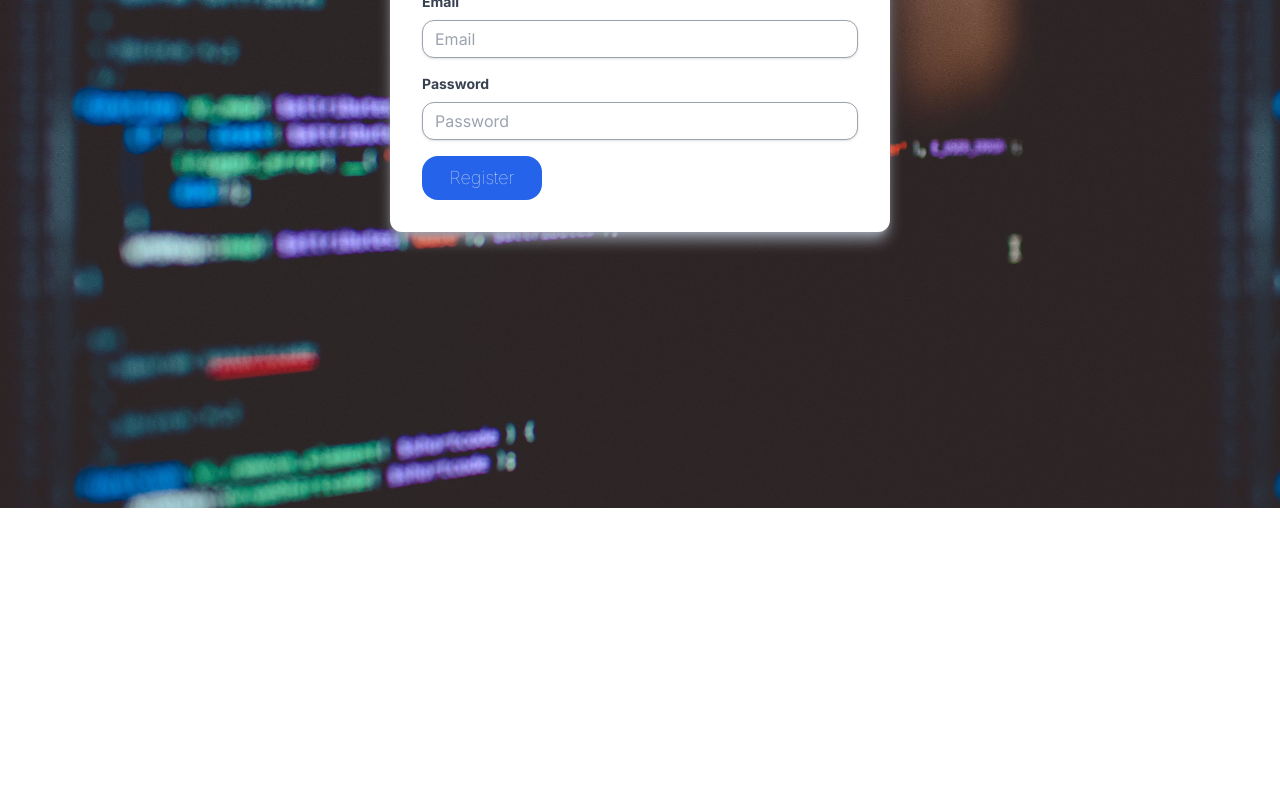
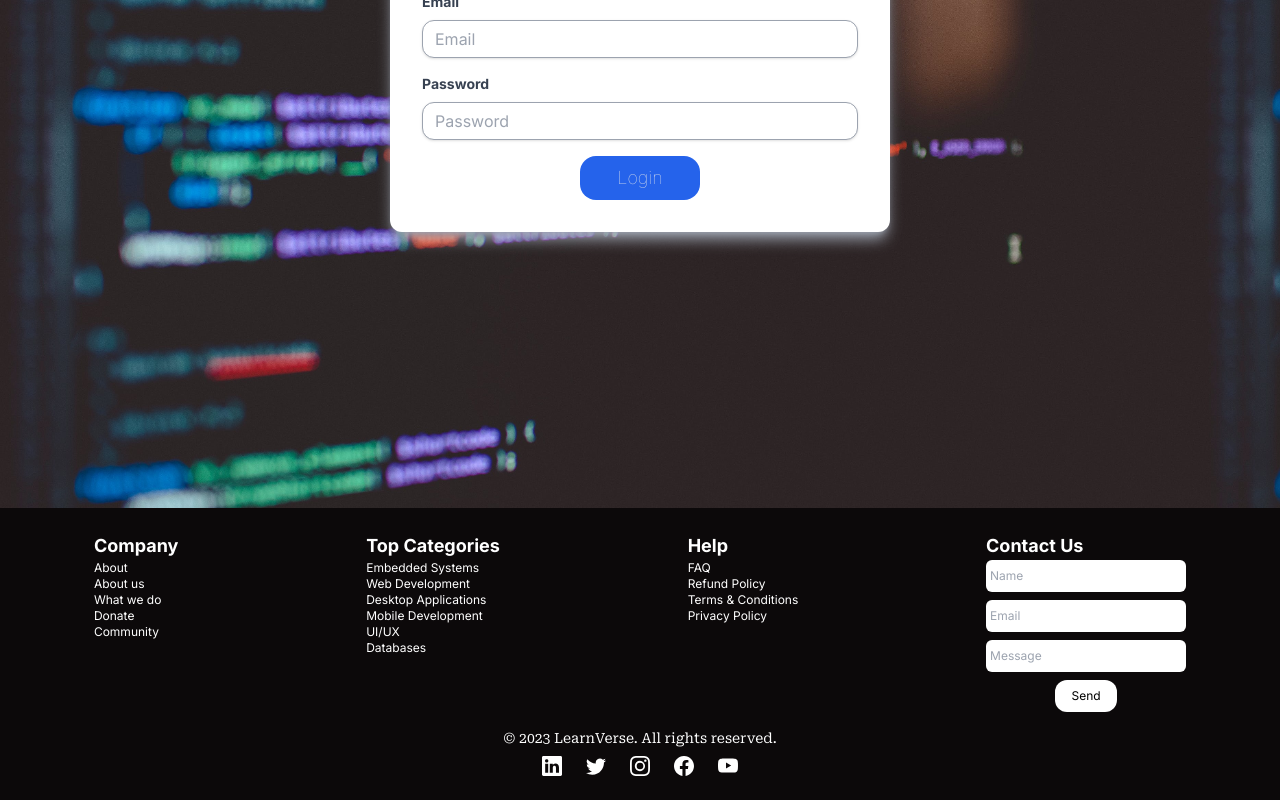
Before and after one commit to mjad218/learn-verse-front-end, a Next.js app: page /login in a window 1280 px wide. Shown: the part 360-1160 px from the top of the page. Before the commit the page ends 868 px from the top, so only its background shows below. Built offline with nearby package versions, Linux system fonts and the light colour scheme.

Commit message:
Added footer

```diff
--- a/package.json
+++ b/package.json
@@ -18,6 +18,7 @@
     "react": "^18",
     "react-dom": "^18",
     "react-hook-form": "^7.47.0",
+    "react-icons": "^4.11.0",
     "tailwind-merge": "^1.14.0",
     "tailwindcss-animate": "^1.0.7",
     "zod": "^3.22.4"
--- a/src/app/(authentication)/login/page.tsx
+++ b/src/app/(authentication)/login/page.tsx
@@ -13,13 +13,13 @@ type FormData = z.infer<typeof schema>;
 import React from 'react'
 
 const Login = () => {
-  //Form handlers from react hook from
   const { register, handleSubmit, formState: { errors, isValid }, } = useForm<FormData>({ resolver: zodResolver(schema), });
-  //TODO: Send to server
+  //TODO: Get cookies from server
   const onSubmit = (data: FieldValues) => console.log(data);
   return (
     <div className="flex justify-center items-center h-screen w-full bg-[url('/assets/AuthbackgroundTemp.jpg')] bg-contain">
-      <form onSubmit={handleSubmit(onSubmit)} className="bg-white shadow-lg shadow-gray-400 rounded-xl px-8 pt-6 pb-8 mb-4 w-[500px]">
+      <form onSubmit={handleSubmit(onSubmit)} className="bg-white shadow-lg shadow-gray-400
+      flex-col flex justify-center rounded-xl px-8 pt-6 pb-8 mb-4 w-[500px]">
         <div className="mb-4">
           <label htmlFor="email" className="block text-gray-700 text-sm font-bold mb-2">
             Email
@@ -51,9 +51,9 @@ const Login = () => {
         </div>
 
         <button type="submit"
-          className="bg-blue-600 text-gray-200 font-thin text-lg py-2 px-4 mx-auto
+          className="bg-blue-600 text-gray-200 font-thin text-lg py-2 px-4 self-center
         rounded-2xl focus:outline-none focus:shadow-outline w-[120px] active:scale-95 transition-all ease-in-out delay-15">
-          Register
+          Login
         </button>
       </form>
     </div>
--- a/src/app/(authentication)/register/page.tsx
+++ b/src/app/(authentication)/register/page.tsx
@@ -23,7 +23,8 @@ const Register = () => {
   const onSubmit = (data: FieldValues) => console.log(data);
   return (
     <div className="flex justify-center items-center h-screen w-full bg-[url('/assets/AuthbackgroundTemp.jpg')] bg-contain">
-      <form onSubmit={handleSubmit(onSubmit)} className="bg-white shadow-lg shadow-gray-400 rounded-xl px-8 pt-6 pb-8 mb-4 w-[500px]">
+      <form onSubmit={handleSubmit(onSubmit)} className="bg-white shadow-lg shadow-gray-400
+      flex-col flex justify-center rounded-xl px-8 pt-6 pb-8 mb-4 w-[500px]">
         {/********************/}
         <div className="mb-4">
           <label htmlFor="username" className="block text-gray-700 text-sm font-bold mb-2">
--- a/src/app/layout.tsx
+++ b/src/app/layout.tsx
@@ -2,6 +2,7 @@ import type { Metadata } from 'next'
 import { Inter, Roboto_Serif } from 'next/font/google'
 import './globals.css'
 import NavBar from '@/components/shared/navbar/NavBar'
+import Footer from '@/components/shared/footer/Footer'
 
 const inter = Inter({ subsets: ['latin'] })
 const roboto = Roboto_Serif({ subsets: ['latin'], variable: '--font-roboto' })
@@ -21,6 +22,7 @@ export default function RootLayout({
       <body className={`${inter.className} ${roboto.variable}`}>
         <NavBar />
         {children}
+        <Footer />
       </body>
     </html>
   )
--- /dev/null
+++ b/src/components/shared/footer/Footer.tsx
@@ -0,0 +1,63 @@
+import { navigationItems } from '@/constants'
+import Link from 'next/link'
+import React from 'react'
+import { BsFacebook, BsYoutube, BsLinkedin, BsTwitter, BsInstagram } from 'react-icons/bs'
+const Footer = () => {
+  return (
+    <footer className='w-full bg-[#0C090A] flex flex-col justify-center py-6 text-xs'>
+      {/*Top Section*/}
+      <div className='flex flex-row justify-around text-white pb-4'>
+        <div className='list-none'>
+          <p className='text-lg font-bold'>Company</p>
+          <ul>
+            <li>About</li>
+            <li>About us</li>
+            <li>What we do</li>
+            <li>Donate</li>
+            <li>Community</li>
+          </ul>
+        </div>
+        <div className='list-none'>
+          <p className='text-lg font-bold'>Top Categories</p>
+          <ul>
+            {navigationItems.map((item) =>
+              <li key={item.name}><Link href={'/courses/item.slug'}>{item.name}</Link></li>
+            )}
+          </ul>
+        </div>
+        <div className='list-none'>
+          <p className='text-lg font-bold'>Help</p>
+          <ul>
+            <li>FAQ</li>
+            <li>Refund Policy</li>
+            <li>Terms & Conditions</li>
+            <li>Privacy Policy</li>
+          </ul>
+        </div>
+        <div>
+          <p className='text-lg font-bold'>Contact Us</p>
+          {/* TODO: Send An email */}
+          <form className='flex flex-col gap-2 justify-center items-center'>
+            <input type="text" className='text-gray-600 w-[200px] rounded-md px-1 py-2' placeholder='Name' />
+            <input type="text" className='text-gray-600 w-[200px] rounded-md px-1 py-2' placeholder='Email' />
+            <input type="text" className='text-gray-600 w-[200px] rounded-md px-1 py-2' placeholder='Message' />
+            <button type="submit" className='bg-white text-black py-2 px-4 rounded-xl'>Send</button>
+          </form>
+        </div>
+      </div>
+      {/* Bottom Section */}
+      <div className='self-center flex flex-col justify-center gap-2'>
+        <p className='text-white font-roboto text-sm'>© 2023 LearnVerse. All rights reserved.</p>
+        <div className='flex gap-6 self-center'>
+          <BsLinkedin color="white" size={20} />
+          <BsTwitter color="white" size={20} />
+          <BsInstagram color="white" size={20} />
+          <BsFacebook color="white" size={20} />
+          <BsYoutube color='white' size={20} />
+        </div>
+      </div>
+    </footer>
+  )
+}
+
+export default Footer
--- a/src/constants/index.ts
+++ b/src/constants/index.ts
@@ -1,4 +1,4 @@
-interface NavigationItems{
+interface NavigationItems {
     name:string;
     slug:string;
 }
```
Also changed, not shown: 1 other file (tests, documents, lock files or other folders).
